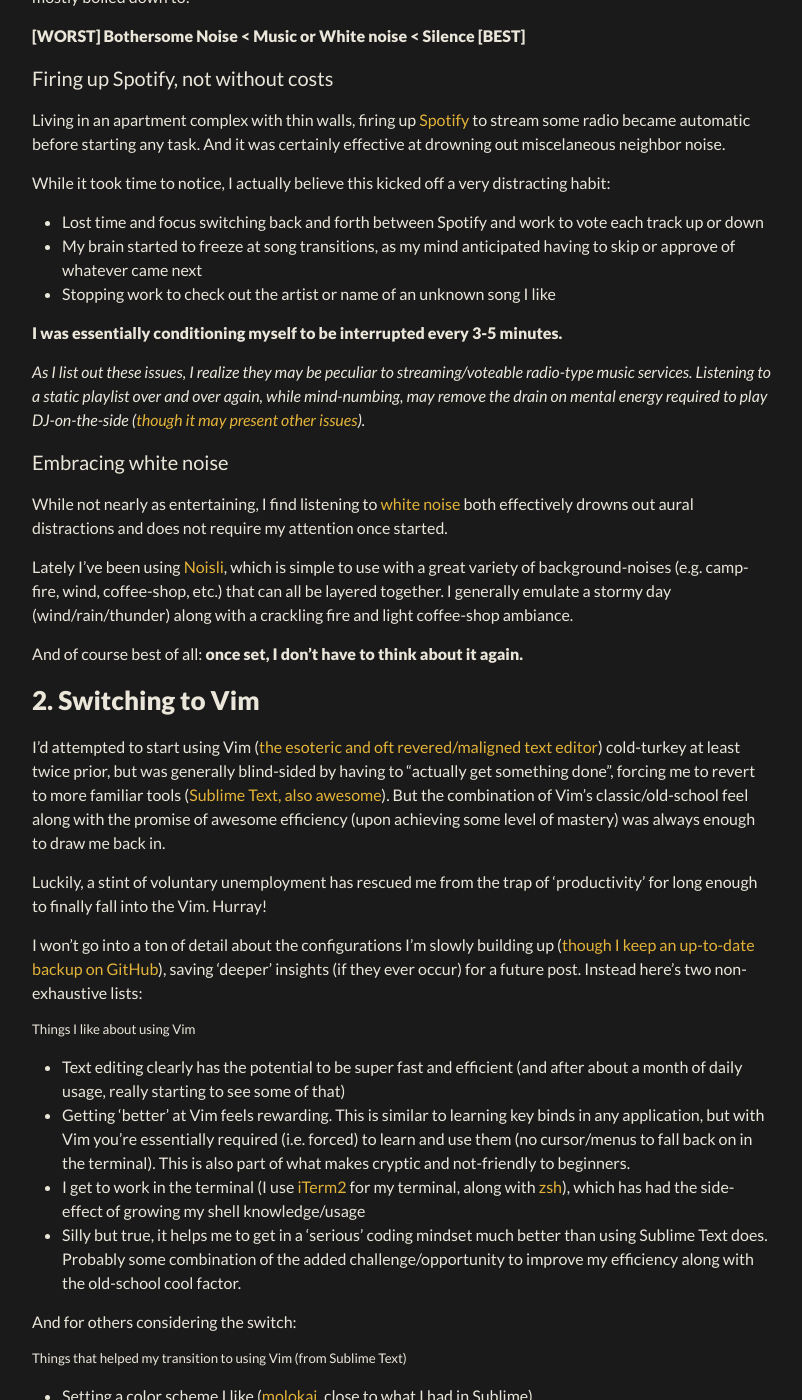
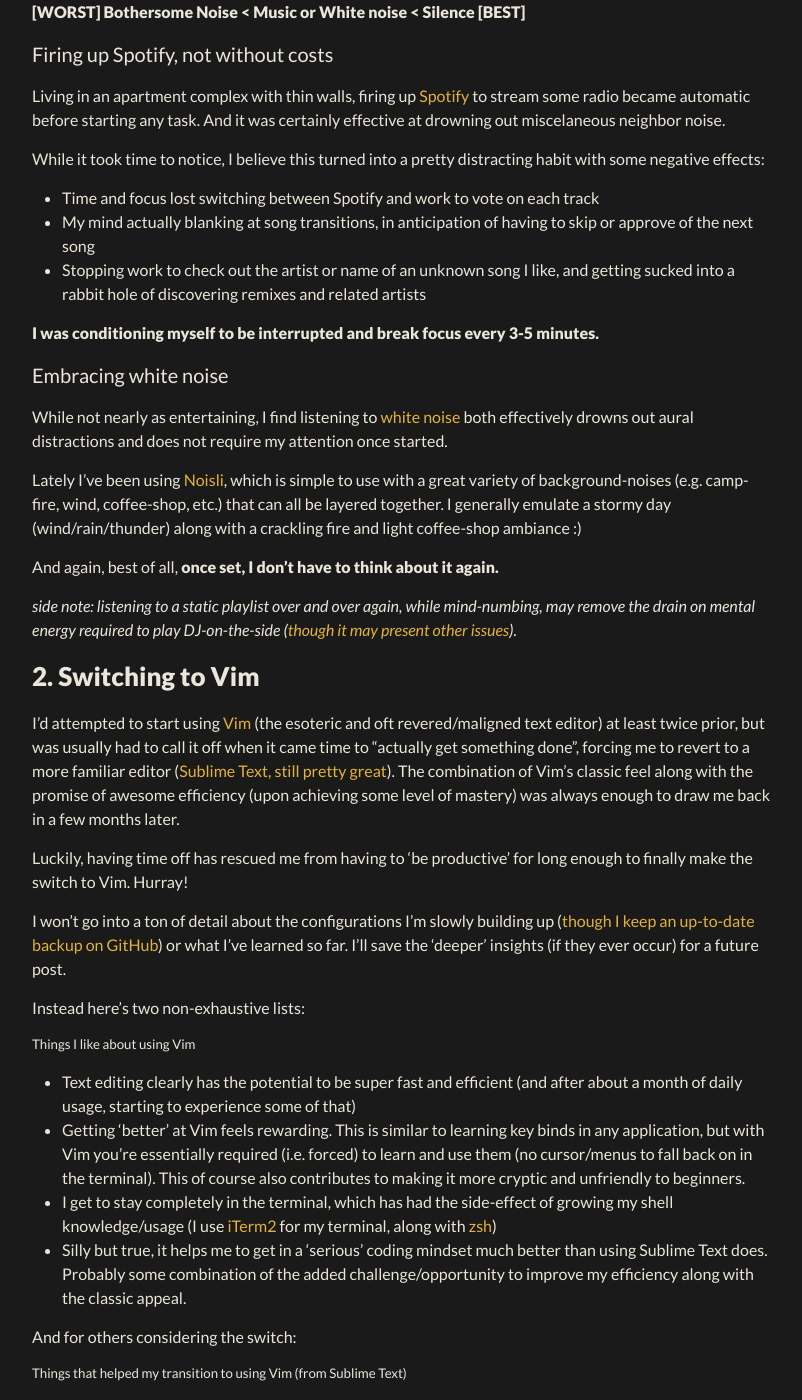
Before and after one commit to mbech/blog, a Jekyll site: the page built from _posts/2014-11-05-two-changes-that-have-improved-my-work.markdown, in a window 1280 px wide and 1400 px high, scrolled down 446 px. Shown: the whole window, without its empty margins (238-1040 px from the left). Built offline with Jekyll 4.4.1, drawn with Linux system fonts in a browser that asks for light colours; Markdown is read by kramdown in place of the engine named in the settings; some of the changed text lies outside the part shown.

Commit message:
Revise draft post text
* Corrected any errors and clarified/added to it as needed
* Should be ready for publishing

```diff
--- a/_posts/2014-11-05-two-changes-that-have-improved-my-work.markdown
+++ b/_posts/2014-11-05-two-changes-that-have-improved-my-work.markdown
@@ -5,7 +5,7 @@ date:   2014-11-05 16:00:00
 categories: jekyll
 ---
 
-After making some changes to my work habits/environment, I wanted to do a writeup on two changes to my environment that seem to have had the greatest postive impact on my general productivity.  While there's nothing mind-blowing here, it may give you some ideas for improving uyour own work environment.
+After making some changes to my work habits/environment, I wanted to do a writeup on two that seem to have had the greatest postive impact on general productivity.
 
 ###**1. Stopped listening to Spotify while trying to do things**
 
@@ -18,45 +18,45 @@ Like most, I really enjoy music. So naturally I put some on to fill my ears anyt
 
 Living in an apartment complex with thin walls, firing up [Spotify](https://www.spotify.com/us/) to stream some radio became automatic before starting any task. And it was certainly effective at drowning out miscelaneous neighbor noise.
 
-While it took time to notice, I actually believe this kicked off a very distracting habit:
+While it took time to notice, I believe this turned into a pretty distracting habit with some negative effects:
 
-* Lost time and focus switching back and forth between Spotify and work to vote each track up or down
-* My brain started to freeze at song transitions, as my mind anticipated having to skip or approve of whatever came next
-* Stopping work to check out the artist or name of an unknown song I like
+* Time and focus lost switching between Spotify and work to vote on each track
+* My mind actually blanking at song transitions, in anticipation of having to skip or approve of the next song
+* Stopping work to check out the artist or name of an unknown song I like, and getting sucked into a rabbit hole of discovering remixes and related artists
 
-**I was essentially conditioning myself to be interrupted every 3-5 minutes.**
-
-*As I list out these issues, I realize they may be peculiar to streaming/voteable radio-type music services.  Listening to a static playlist over and over again, while mind-numbing, may remove the drain on mental energy required to play DJ-on-the-side ([though it may present other issues](http://blog.codinghorror.com/music-to-not-code-by/)).*
+**I was conditioning myself to be interrupted and break focus every 3-5 minutes.**
 
 ####Embracing white noise
 
 While not nearly as entertaining, I find listening to [white noise](http://en.wikipedia.org/wiki/White_noise) both effectively drowns out aural distractions and does not require my attention once started.
 
-Lately I've been using [Noisli](http://www.noisli.com/), which is simple to use with a great variety of background-noises (e.g. camp-fire, wind, coffee-shop, etc.) that can all be layered together.  I generally emulate a stormy day (wind/rain/thunder) along with a crackling fire and light coffee-shop ambiance.
+Lately I've been using [Noisli](http://www.noisli.com/), which is simple to use with a great variety of background-noises (e.g. camp-fire, wind, coffee-shop, etc.) that can all be layered together.  I generally emulate a stormy day (wind/rain/thunder) along with a crackling fire and light coffee-shop ambiance :)
 
-And of course best of all: **once set, I don't have to think about it again.**
+And again, best of all, **once set, I don't have to think about it again.**
+
+*side note: listening to a static playlist over and over again, while mind-numbing, may remove the drain on mental energy required to play DJ-on-the-side ([though it may present other issues](http://blog.codinghorror.com/music-to-not-code-by/)).*
 
 ###**2.  Switching to Vim**
-I'd attempted to start using Vim ([the esoteric and oft revered/maligned text editor](http://www.vim.org/)) cold-turkey at least twice prior, but was generally blind-sided by having to "actually get something done", forcing me to revert to more familiar tools ([Sublime Text, also awesome](http://www.sublimetext.com/)).  But the combination of Vim's classic/old-school feel along with the promise of awesome efficiency (upon achieving some level of mastery) was always enough to draw me back in.
+I'd attempted to start using [Vim](http://www.vim.org/) (the esoteric and oft revered/maligned text editor) at least twice prior, but was usually had to call it off when it came time to "actually get something done", forcing me to revert to a more familiar editor ([Sublime Text, still pretty great](http://www.sublimetext.com/)).  The combination of Vim's classic feel along with the promise of awesome efficiency (upon achieving some level of mastery) was always enough to draw me back in a few months later.
 
-Luckily, a stint of voluntary unemployment has rescued me from the trap of 'productivity' for long enough to finally fall into the Vim.  Hurray!
+Luckily, having time off has rescued me from having to 'be productive' for long enough to finally make the switch to Vim.  Hurray!
 
-I won't go into a ton of detail about the configurations I'm slowly building up ([though I keep an up-to-date backup on GitHub](https://github.com/mbech/.vim)), saving 'deeper' insights (if they ever occur) for a future post.  Instead here's two non-exhaustive lists:
+I won't go into a ton of detail about the configurations I'm slowly building up ([though I keep an up-to-date backup on GitHub](https://github.com/mbech/.vim)) or what I've learned so far.  I'll save the 'deeper' insights (if they ever occur) for a future post.
+
+Instead here's two non-exhaustive lists:
 
 #####Things I like about using Vim
-* Text editing clearly has the potential to be super fast and efficient (and after about a month of daily usage, really starting to see some of that)
-* Getting 'better' at Vim feels rewarding.  This is similar to learning key binds in any application, but with Vim you're essentially required (i.e. forced) to learn and use them (no cursor/menus to fall back on in the terminal).  This is also part of what makes cryptic and not-friendly to beginners.
-* I get to work in the terminal (I use [iTerm2](http://iterm2.com/) for my terminal, along with [zsh](http://www.zsh.org/)), which has had the side-effect of growing my shell knowledge/usage
-* Silly but true, it helps me to get in a 'serious' coding mindset much better than using Sublime Text does.  Probably some combination of the added challenge/opportunity to improve my efficiency along with the old-school cool factor.
+* Text editing clearly has the potential to be super fast and efficient (and after about a month of daily usage, starting to experience some of that)
+* Getting 'better' at Vim feels rewarding.  This is similar to learning key binds in any application, but with Vim you're essentially required (i.e. forced) to learn and use them (no cursor/menus to fall back on in the terminal).  This of course also contributes to making it more cryptic and unfriendly to beginners.
+* I get to stay completely in the terminal, which has had the side-effect of growing my shell knowledge/usage (I use [iTerm2](http://iterm2.com/) for my terminal, along with [zsh](http://www.zsh.org/))
+* Silly but true, it helps me to get in a 'serious' coding mindset much better than using Sublime Text does.  Probably some combination of the added challenge/opportunity to improve my efficiency along with the classic appeal.
 
 
 And for others considering the switch:
 #####Things that helped my transition to using Vim (from Sublime Text)
 * Setting a color scheme I like ([molokai](https://github.com/tomasr/molokai), close to what I had in Sublime)
-* Start with a blank .vimrc (customization file) and add in configurations manually (so I know what's going on and have a general knowledge of the features/settings available to me).  This one is bigger than I previously thought - it really helps to chip away at all the unknown features by adding them in one at a time.
+* Starting out with a blank .vimrc (customization file) and adding in configurations manually (so I know what's going on and have a general knowledge of the features/settings available to me).  It really helps to chip away at all the unknown features by adding them incrementally.
 * Attempting to revel in the learning curve and stave off frustration by keeping it fun.  Having no deadlines really helps with this last one :)
 
 ###**Runner-up: Using a standing desk**
-I've included this for completeness, but the jury is still out.
-
 I certainly enjoy the flexibility of being able to alternate standing and sitting for periods of time, but often (as in right now) I just find myself perched on the barstool with horrible posture.
```
